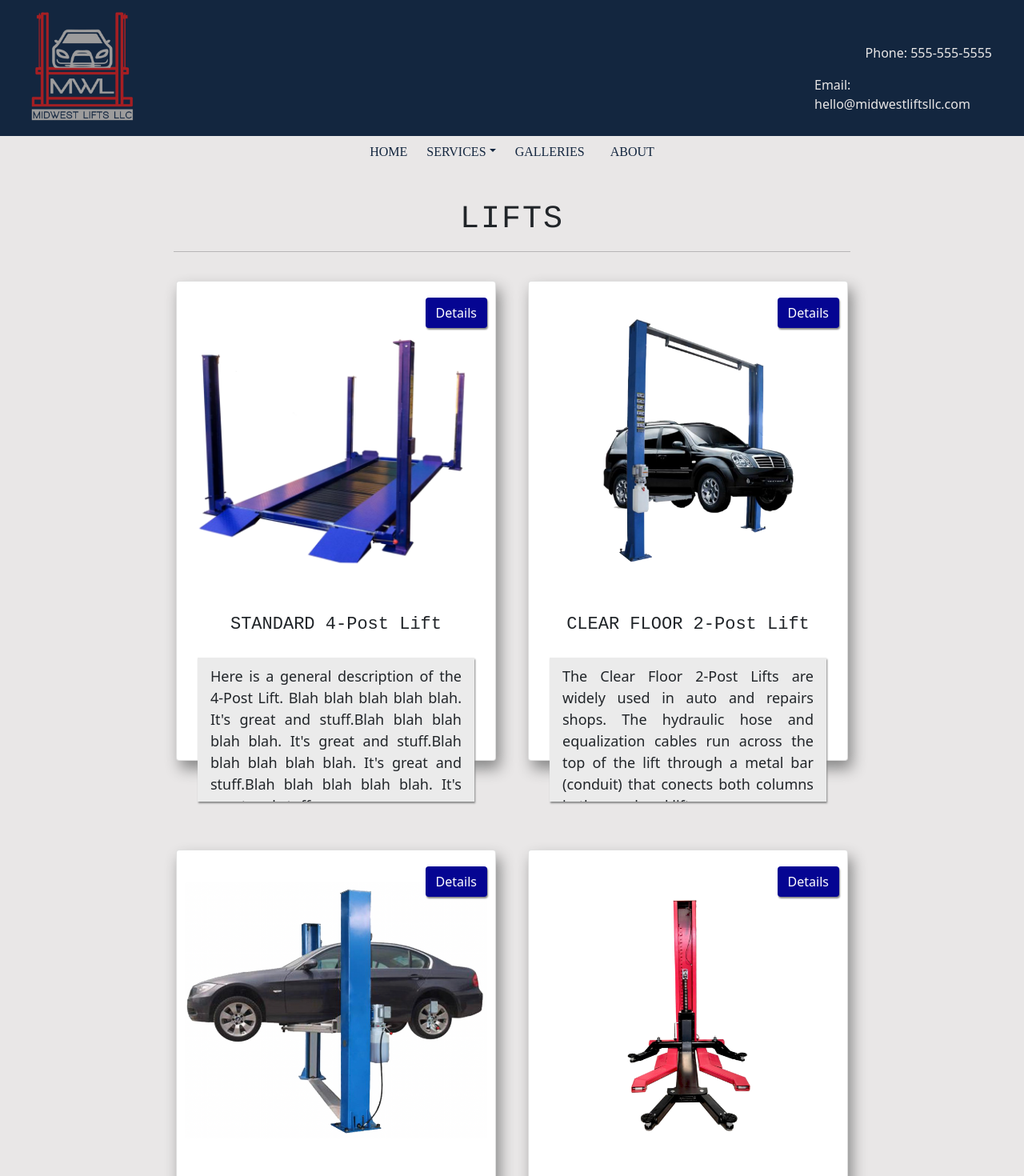
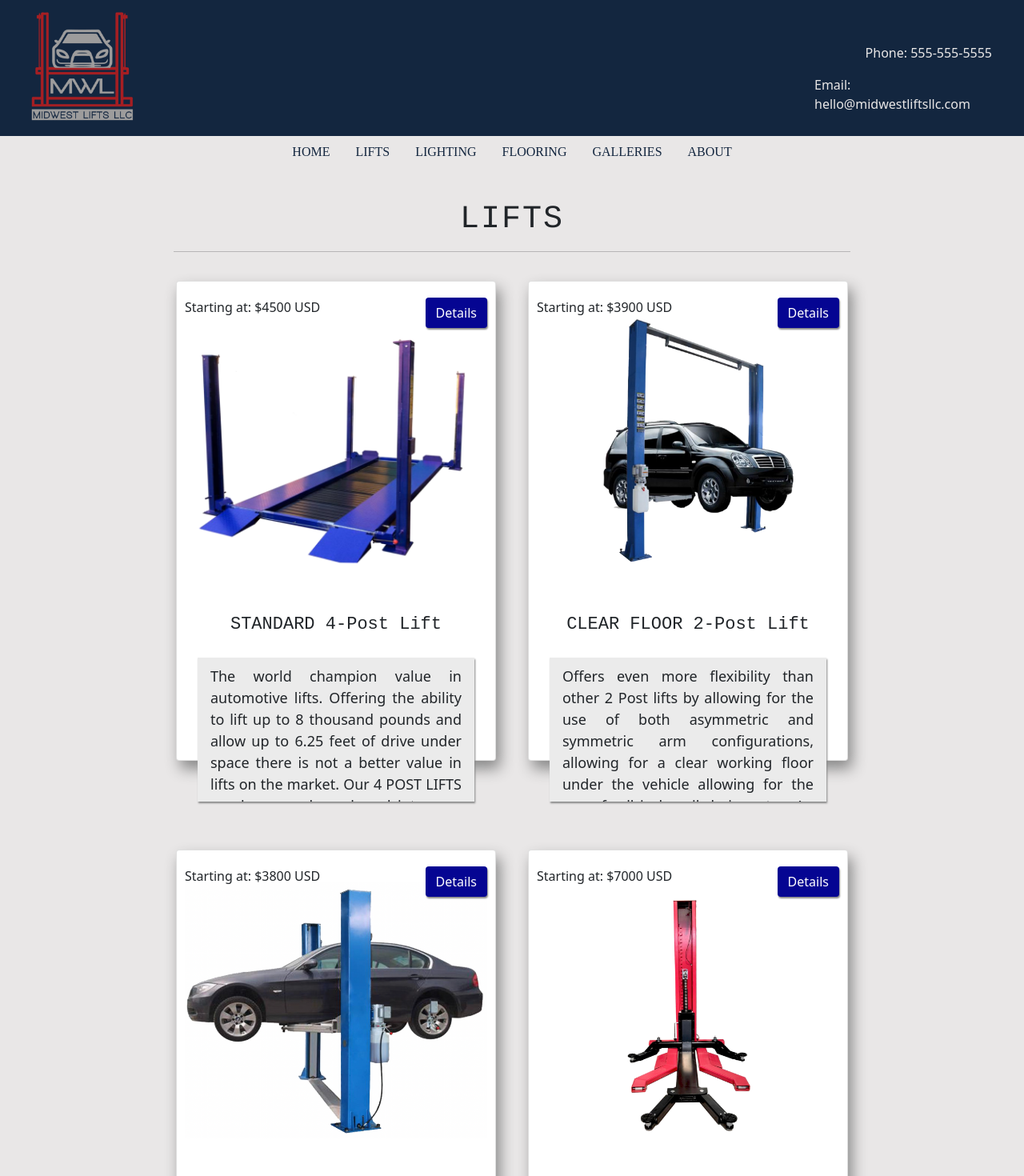
Before and after one commit to CaitlinCollins/NEWMidwestLifts, a React (Create React App) app: page /lifts in a window 1280 px wide. Shown: the top 1470 px of the page at 80% size. Built offline with nearby package versions, Linux system fonts and the light colour scheme.

Commit message:
Updated lift desprictions and pricing

```diff
--- a/src/App.scss
+++ b/src/App.scss
@@ -116,7 +116,12 @@ i {
 //     opacity: .8;
 // }
 
-
+.liftPrice {
+  position: absolute;
+  top: 10px;
+  left: 10px;
+  margin-top: 10px;
+}
 
 .words-overlay {
     position: absolute;
--- a/src/components/Header/Header.js
+++ b/src/components/Header/Header.js
@@ -31,11 +31,9 @@ function Header() {
                 <Navbar.Collapse id="responsive-navbar-nav">
                 <Nav className="ms-auto navbarpadding">
                     <Nav.Link className="nav-link"><Link to="/home" className="nav-link">HOME</Link></Nav.Link>
-                    <NavDropdown title="SERVICES" id="basic-nav-dropdown">
-                    <NavDropdown.Item><Link to="/lifts" className="nav-link">LIFTS</Link></NavDropdown.Item>
-                    <NavDropdown.Item><Link to="/lighting" className="nav-link">LIGHTING</Link></NavDropdown.Item>
-                    <NavDropdown.Item><Link to="/flooring" className="nav-link">FLOORING</Link></NavDropdown.Item>
-                    </NavDropdown>
+                    <Nav.Link><Link to="/lifts" className="nav-link">LIFTS</Link></Nav.Link>
+                    <Nav.Link><Link to="/lighting" className="nav-link">LIGHTING</Link></Nav.Link>
+                    <Nav.Link><Link to="/flooring" className="nav-link">FLOORING</Link></Nav.Link>
                     <Nav.Link><Link to="/galleries" className="nav-link">GALLERIES</Link></Nav.Link>
                     <Nav.Link><Link to="/contact" className="nav-link">ABOUT</Link></Nav.Link>
                 </Nav>
--- a/src/components/Home/Home.js
+++ b/src/components/Home/Home.js
@@ -12,25 +12,25 @@ function Home() {
                 <div className="words-overlay">
                 <Link to="/lifts" className="words-overlay">LIFTS</Link>
                 </div>
-                <img src="/assets/FlooringPic9.jpg" alt="lift" className="d-block w-100 hero"></img>
-                <div id="overlay" width="80px" height="80px">
+                <Link to="/lifts"><img src="/assets/FlooringPic9.jpg" alt="lift" className="d-block w-100 hero"></img></Link>
+                {/* <div id="overlay" width="80px" height="80px">
                     <img src="/assets/logo.png" alt="logo" id="logo"></img>
-                </div>
+                </div> */}
               </div>
               <div className="carousel-item" data-bs-interval="7000">
                   <div className="words-overlay">
                       <Link to="/lighting" className="words-overlay">LIGHTING</Link>
                   </div>
-                <img src="/assets/LightingPic3.jpg"  alt="lights" className="d-block w-100 hero"></img>
-                <div id="overlay" width="80px" height="80px">
+                <Link to="/lighting"><img src="/assets/LightingPic3.jpg"  alt="lights" className="d-block w-100 hero"></img></Link>
+                {/* <div id="overlay" width="80px" height="80px">
                     <img src="/assets/logo.png" alt="logo" id="logo"></img>
-                </div>
+                </div> */}
               </div>
               <div className="carousel-item" data-bs-interval="7000">
                 <div className="words-overlay">
                 <Link to="/flooring" className="words-overlay">FLOORING</Link>
                 </div>
-                <img src="/assets/FlooringPic6.jpg" alt="flooring" className="d-block w-100 hero"></img>
+                <Link to="/flooring"><img src="/assets/FlooringPic6.jpg" alt="flooring" className="d-block w-100 hero"></img></Link>
                 {/* <div id="overlay" width="80px" height="80px">
                     <img src="/assets/logo.png" alt="logo" id="logo"></img>
                 </div> */}
--- a/src/components/LiftTypes/LiftTypes.js
+++ b/src/components/LiftTypes/LiftTypes.js
@@ -5,6 +5,7 @@ import Card from "react-bootstrap/Card";
 function LiftTypes(props) {
    return (
     <Card>
+    <div className="liftPrice">Starting at: {props.price}</div>
     <Card.Img variant="top" src={props.image} alt={props.alt} className="liftimg"/>
     <Card.Body>
         <Card.Title className="cardtitle">{props.name}
--- a/src/components/Lifts/Lifts.js
+++ b/src/components/Lifts/Lifts.js
@@ -34,6 +34,7 @@ function Lifts() {
                            alt={lift.alt}
                            description={lift.description}
                            details={lift.details}
+                           price={lift.price}
                            />
                         );
                      })}
--- a/src/lifts.json
+++ b/src/lifts.json
@@ -4,16 +4,18 @@
         "name": "STANDARD 4-Post Lift",
         "image":"assets/4Post.png",
         "alt": "4-Post Lift",
-        "description": "Here is a general description of the 4-Post Lift. Blah blah blah blah blah. It's great and stuff.Blah blah blah blah blah. It's great and stuff.Blah blah blah blah blah. It's great and stuff.Blah blah blah blah blah. It's great and stuff.",
-        "details": "assets/4Post_2021.pdf"
+        "description": "The world champion value in automotive lifts.  Offering the ability to lift up to 8 thousand pounds and allow up to 6.25 feet of drive under space there is not a better value in lifts on the market.  Our 4 POST LIFTS can be securely anchored into your space's floor or can be easily moved by one person with our ingenious caster dolly system.",
+        "details": "assets/4Post_2021.pdf",
+        "price": "$4500 USD"
     },
     {
         "id": 2,
         "name": "CLEAR FLOOR 2-Post Lift",
         "image":"assets/Clear2Post.png",
         "alt": "Clear Floor 2-Post Lift",
-        "description": "The Clear Floor 2-Post Lifts are widely used in auto and repairs shops. The hydraulic hose and equalization cables run across the top of the lift through a metal bar (conduit) that conects both columns in the overhead lift.",
-        "details": "assets/ClearFloor.pdf"
+        "description": "Offers even more flexibility than other 2 Post lifts by allowing for the use of both asymmetric and symmetric arm configurations, allowing for a clear working floor under the vehicle allowing for the use of roll jacks, oil drains, etc...  An increased degree of stability is provided by tying the twin columns together.",
+        "details": "assets/ClearFloor.pdf",
+        "price": "$3900 USD"
 
     },
     {
@@ -21,15 +23,17 @@
         "name": "FLOOR PLATE 2-Post Lift",
         "image":"assets/Plate2Post.png",
         "alt": "Floor Plate 2-Post Lift",
-        "description": "The Floor Plate 2-Post parking Lift is an industry leader. The hydraulic hose and equalization cables run across the floor and are covered by a beveled diamond-plate, steel floor plate, approximately 1-inch tall in the baseplate lift. The baseplate lift has a locking mechanism that is operated with the dual point release system.",
-        "details": "assets/FloorPlates.pdf"
+        "description": "Offers confidence inspiring body/frame lifting utility within the smallest amount of space at the best possible price.  With aircraft grade equalization cables and hydraulic hoses protected by beveled diamond steel floor plate, your ability to lift up to 9921lbs, 5.7 feet in the air will be confidence inspiring and unmatched in value.",
+        "details": "assets/FloorPlates.pdf",
+        "price": "$3800 USD"
     },
     {
         "id": 4,
         "name": "Single Post Lift",
         "image":"assets/SinglePost.png",
         "alt": "Single Post Lift",
-        "description": "Simple and space saving, the Single Post Lift features a hydraulic chain drive, ensuring stability while it lifts and falls as well as it's own movable wheels, making it flexible and conveneint to use.",
-        "details": "assets/SinglePost.pdf"
+        "description": "Offers the ultimate in flexibility when it comes to vehicle lifting.  By allowing the user to take the lift to the vehicle, accessibility becomes anything but an issue.  This space saving powerhouse allows for up to 5512 pounds of lifting capacity up to 5.9 feet off the ground.",
+        "details": "assets/SinglePost.pdf",
+        "price": "$7000 USD"
     }
 ]
```
